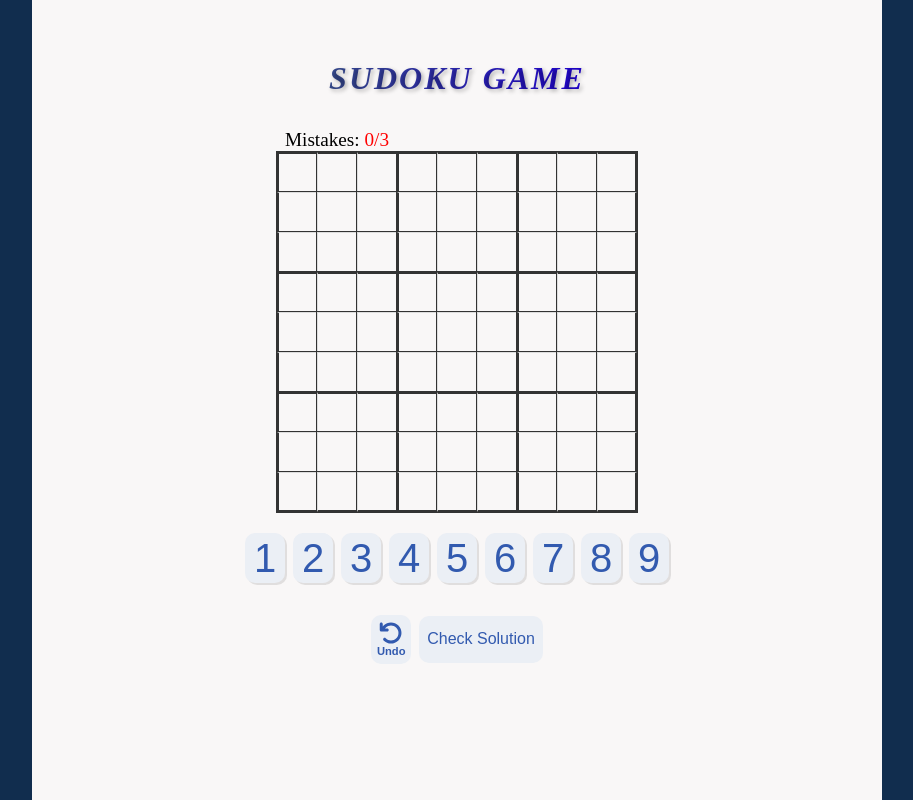
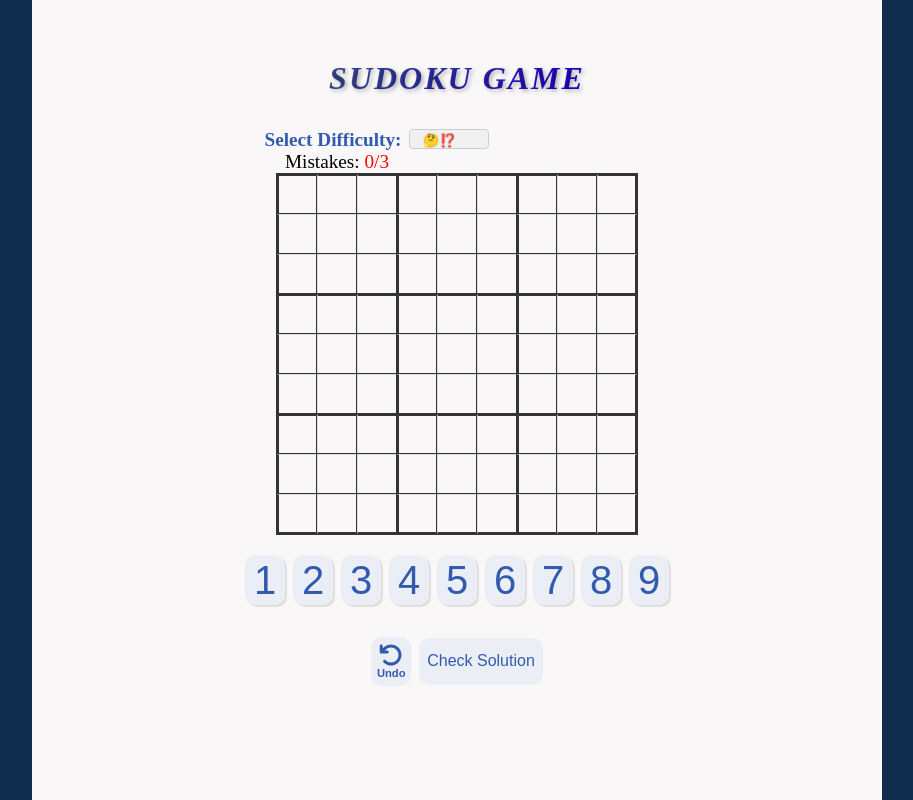
Before and after one commit to ahmadfa-lb/Sudoku-Game-in-React-and-TypeScript, a React (Vite) app: page / in a window 1280 px wide. Shown: the whole page, without its empty margins (183-1096 px from the left). Built offline with nearby package versions, Linux system fonts and the light colour scheme.

Commit message:
adding difficutlySelector componenent and styling it

```diff
--- a/src/App.css
+++ b/src/App.css
@@ -19,9 +19,10 @@ body {
   padding: 60px 40px;
   box-shadow: rgba(0, 0, 0, 0.1);
   height: 100vh;
+  z-index: 1;
 }
 
-.game-container h1 {
+.game-container .game-name {
   font-family: "Cinzel", serif;
   font-weight: 700;
   font-size: 2rem;
@@ -121,3 +122,19 @@ body {
   opacity: 1;
   pointer-events: auto;
 }
+
+
+
+/* /////////////   diff-container   /////////// */
+
+.game-container .diff{
+  display: flex;
+  align-items: flex-start;
+  gap: .5rem;
+  margin-left: -10rem;
+}
+
+.game-container .diff h1{
+  font-size: 1.2rem;
+  color: #325aaf;
+}
--- a/src/App.tsx
+++ b/src/App.tsx
@@ -2,6 +2,9 @@ import React, { useState } from 'react';
 import SudokuGrid from './components/SudokuGrid';
 import NumberButtons from './components/NumbersBtns';
 import BoxResult from './components/BoxResult';
+import DifficultySelector from './components/DifficultySelector'
+
+
 import './App.css';
 import { library } from '@fortawesome/fontawesome-svg-core';
 import { fas } from '@fortawesome/free-solid-svg-icons';
@@ -68,11 +71,26 @@ const App: React.FC = () => {
     }
   };
 
+
+  const difficulties = [
+    { label: 'Easy', value: 'easy' },
+    { label: 'Medium', value: 'medium' },
+    { label: 'Hard', value: 'hard' },
+  ];
+
+  const handleDifficultySelect = (difficulty: string) => {
+    console.log(`Selected difficulty: ${difficulty}`);
+  };
+
   return (
     <>
       {isGameOver && <BoxResult resetGame={resetGame} gameResult={gameResult!} />} {/* Pass gameResult */}
       <div className='game-container'>
-        <h1>Sudoku Game</h1>
+        <h1 className='game-name'>Sudoku Game</h1>
+        <div className='diff'>
+          <h1>Select Difficulty:</h1>
+          <DifficultySelector items={difficulties} onSelect={handleDifficultySelect} />
+        </div>
         <div className="mistakes">Mistakes: <span>{mistakes}/{maxMistakes}</span></div>
         <SudokuGrid
           focusedCell={focusedCell}
@@ -97,6 +115,8 @@ const App: React.FC = () => {
           Check Solution
         </button>
         </div>
+
+
       </div>
     </>
   );
--- /dev/null
+++ b/src/components/DifficultySelector.tsx
@@ -0,0 +1,55 @@
+import React, { useState } from 'react';
+import '../index.css'
+
+interface DifficultyItem {
+  label: string;
+  value: string;
+}
+
+interface DifficultySelectorProps {
+  items: DifficultyItem[];
+  onSelect: (value: string) => void;
+}
+
+const DifficultySelector: React.FC<DifficultySelectorProps> = ({ items, onSelect }) => {
+  const [selectedValue, setSelectedValue] = useState<string>('');
+  const [isOpen, setIsOpen] = useState<boolean>(false);
+
+  const handleSelect = (value: string) => {
+    setSelectedValue(value);
+    onSelect(value);
+    setIsOpen(false); // Close the dropdown when an option is selected
+  };
+
+  const toggleDropdown = () => setIsOpen(!isOpen);
+
+  // Find the label of the selected option for display
+  const selectedLabel = items.find(item => item.value === selectedValue)?.label || '🤔⁉️';
+
+  return (
+    <div>
+      {/* Main button to toggle dropdown */}
+      <button onClick={toggleDropdown} className='dropdownButtonStyle'>
+        {selectedLabel}
+      </button>
+
+      {/* Render options as a list of buttons, shown only when the dropdown is open */}
+      {isOpen && (
+        <div className='dropdownMenuStyle'>
+          {items.map(item => (
+            <button
+              key={item.value}
+              onClick={() => handleSelect(item.value)}
+              className={`optionButtonStyle ${item.value === selectedValue ? 'selected' : ''}`
+              }
+            >
+              {item.label}
+            </button>
+          ))}
+        </div>
+      )}
+    </div>
+  );
+};
+
+export default DifficultySelector;
--- a/src/index.css
+++ b/src/index.css
@@ -10,6 +10,7 @@
   gap: 0px;
   border: 1px solid #333;
   width: fit-content;
+  z-index: 2;
 }
 
 .sudoku-cell {
@@ -138,3 +139,41 @@
   /* transform: scale(1.05); */
   transform: scale3d(1.1, 1.1, 1);
 }
+
+/* ///////////////    Difficulties Selector    //////////////// */
+
+.dropdownButtonStyle {
+  padding: .2rem 20px 0px 0px;
+  cursor: pointer;
+  background-Color: #f0f0f0;
+  border: 1px solid #ccc;
+  border-radius: 4px;
+  width: 5rem;
+}
+
+.dropdownMenuStyle{
+  margin-top: 5px;
+  display: flex;
+  flex-direction: column;
+  border: 1px solid #ccc;
+  border-radius: 4px;
+  overflow: hidden;
+  background-color: #ffffff;
+  position: absolute;
+  z-index: 1000;
+}
+
+
+.optionButtonStyle{
+  padding: 10px;
+  cursor: pointer;
+  text-align: left;
+  border: none;
+  width: 100%;
+  background-color: #f0f0f0;
+}
+
+.optionButtonStyle.selected{
+  color: #ccc;
+  background-color: #325aaf;
+}
```
